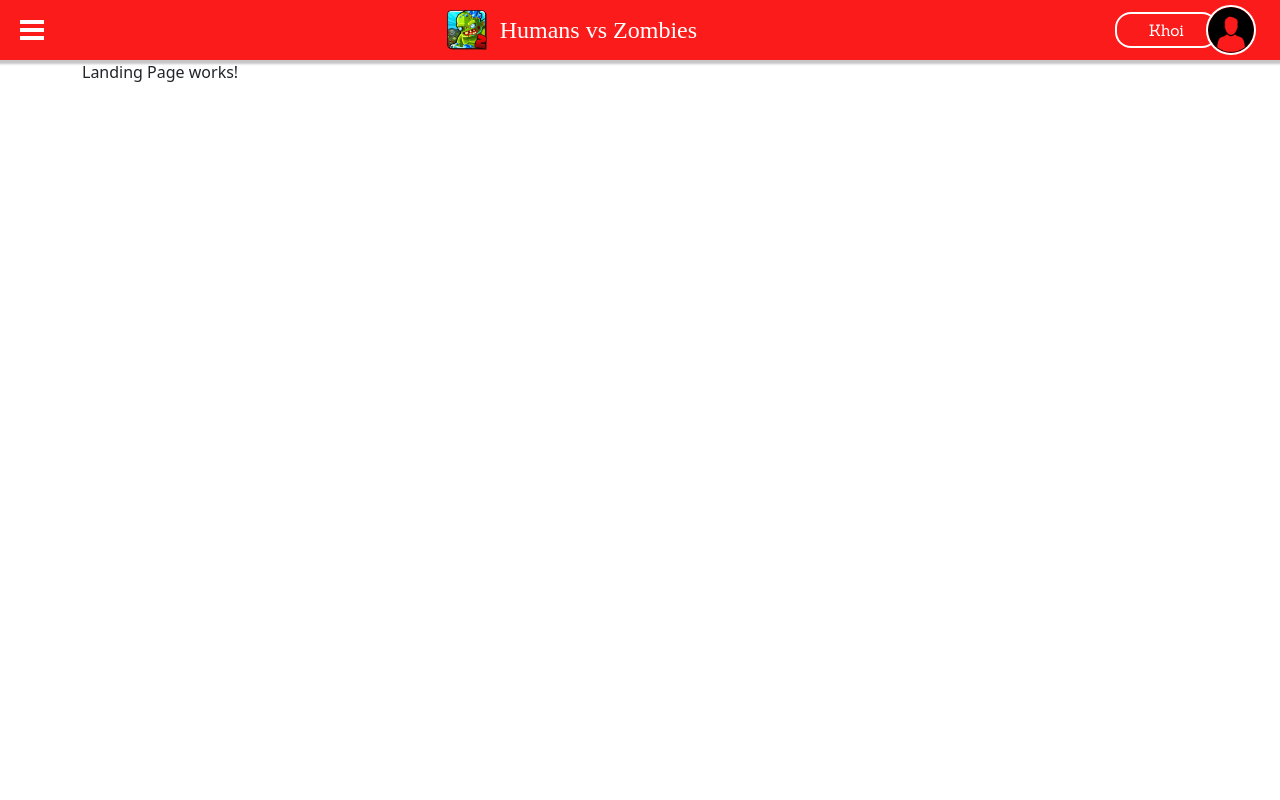
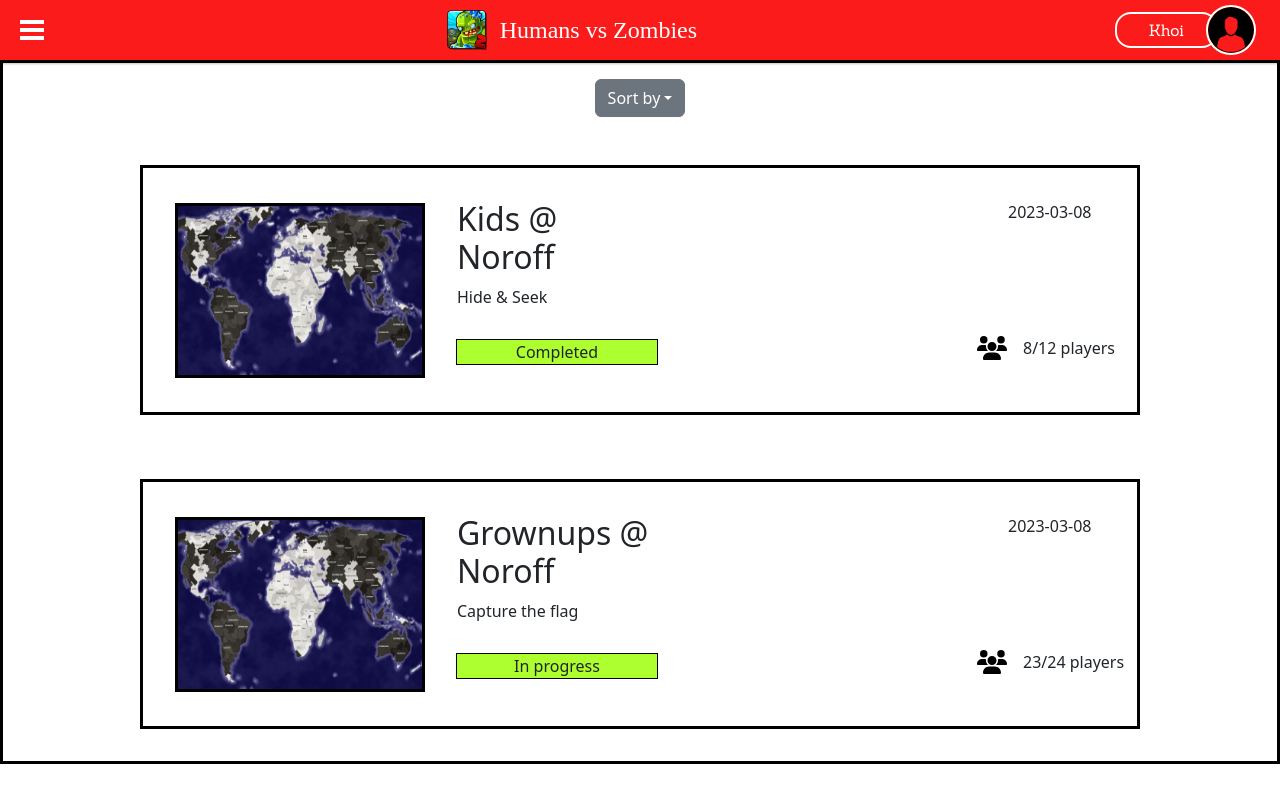
Before and after one commit to eliohk/HvZ-FrontEnd2023, a React (Create React App) app: page / in a window 1280 px wide. Built offline with nearby package versions, Linux system fonts and the light colour scheme; a web font is replaced by a local one.

Commit message:
prepared game list for api connection

```diff
--- /dev/null
+++ b/src/components/gameListComponent/GameListComponent.jsx
@@ -0,0 +1,30 @@
+import Map from "../../resources/tempMap.jpg";
+import playerIcon from "../../resources/userIcon.svg";
+import "../../css/gameList.css";
+
+const GameDetailsPage = (props) => {
+    console.log(props.game);
+    return (
+        <div className="mainGameContainer">
+            <div className="innerMapContainer">
+                <img src={Map} width="250" height="175" alt="Map" className="mapImgList"/>
+            </div>
+            <div className="innerTitleContainer">
+                <div className="mostInnerTitleContainer">
+                    <h2 id="title">{props.game.title}</h2>
+                    <p id="gameMode">{props.game.gameMode}</p>
+                </div>
+                <p id="status" className="statusComponent">{props.game.status}</p>
+            </div>
+            <div className="innerStatisticsContainer">
+                <p className="playerCountText">{props.game.date}</p>
+                <div className="playerCounter">
+                    <img src={playerIcon} alt="playerIcons" width="30"></img>
+                    <p className="playerCountText">{props.game.players}/{props.game.maxPlayers} players</p>
+                </div>
+            </div>
+        </div>
+    )
+}
+
+export default GameDetailsPage;
--- /dev/null
+++ b/src/css/gameList.css
@@ -0,0 +1,77 @@
+.innerMapContainer {
+    display: flex;
+    align-items: center;
+    height: 100%;
+}
+
+.innerTitleContainer {
+    display: flex;
+    flex-direction: column;
+    justify-content: space-between;
+    margin-left: 2em;
+    margin-right: 10em;
+    height: 100%;
+}
+
+.innerStatisticsContainer {
+    display: flex;
+    align-items: center;
+    flex-direction: column;
+    margin-left: 10em;
+    display: flex;
+    flex-direction: column;
+    justify-content: space-between;
+    align-items: center;
+    height: 100%;
+    padding-bottom: 1.25em;
+}
+
+.mainGameContainer {
+    display: flex;
+    flex-direction: row;
+    align-items: center;
+    border: solid black;
+    width: fit-content;
+    margin: 2em;
+    padding: 2em;
+    height: 250px;
+    width: 100%;
+}
+
+.mapImgList {
+    border: solid black;
+}
+
+.statusComponent {
+    background-color: greenyellow;
+    outline-color: transparent;
+    outline-style:solid;
+    box-shadow: 0 0 0 1px black;
+    transition: 0.7s;
+    text-align: center;
+}
+
+.playerCounter {
+    display: flex;
+    align-items: center;
+    justify-content: center;
+
+}
+
+.playerCountText {
+    padding-left: 1em;
+    width: 200px;
+    margin: 0;
+}
+
+#title {
+    width: 200px;
+}
+
+#status {
+    width: 200px;
+}
+
+#gameMode {
+    width: 200px;
+}
--- a/src/css/landingPage.css
+++ b/src/css/landingPage.css
@@ -0,0 +1,20 @@
+.mainLandingContainer {
+    display: flex;
+    flex-direction: column;
+    align-items: center;
+    justify-content: center;
+    border: solid black;
+    width: 100%;
+}
+
+.sortByContainer {
+    margin: 1em;
+}
+
+.widthConstraint {
+    display: flex;
+    align-items: center;
+    justify-content: center;
+    flex-direction: column;
+    width: 1000px;
+}
--- a/src/pages/landingPage/LandingPage.jsx
+++ b/src/pages/landingPage/LandingPage.jsx
@@ -1,7 +1,48 @@
+import Dropdown from 'react-bootstrap/Dropdown';
+import DropdownButton from 'react-bootstrap/DropdownButton';
+import GameListComponent from "../../components/gameListComponent/GameListComponent"
+
+import "../../css/landingPage.css";
+
 const LandingPage = () => {
+
+    let gameArray = [
+        {
+            title: "Kids @ Noroff",
+            gameMode: "Hide & Seek",
+            status: "Completed",
+            date: "2023-03-08",
+            maxPlayers: 12,
+            players: 8
+        },
+        {
+            title: "Grownups @ Noroff",
+            gameMode: "Capture the flag",
+            status: "In progress",
+            date: "2023-03-08",
+            maxPlayers: 24,
+            players: 23
+        }
+    ]
+
+    const games = gameArray.map((gameData) => {
+        return <GameListComponent game={gameData}></GameListComponent>
+    });
+
     return (
-        <div className="container">
-            <p>Landing Page works!</p>
+        <div className="mainLandingContainer">
+            <div className="sortByContainer">
+                <DropdownButton variant="secondary" id="dropdown-basic-button" title="Sort by">
+                    <Dropdown.Item href="#/action-1">Players</Dropdown.Item>
+                    <Dropdown.Item href="#/action-2">Game Status</Dropdown.Item>
+                    <Dropdown.Item href="#/action-3">Date</Dropdown.Item>
+                    <Dropdown.Item href="#/action-3">Title</Dropdown.Item>
+                </DropdownButton>
+            </div>
+
+            <div className="widthConstraint">
+                {games}
+            </div>
         </div>
     )
 }
```
Also changed, not shown: src/resources/tempMap.jpg (added), src/resources/userIcon.svg (added).
